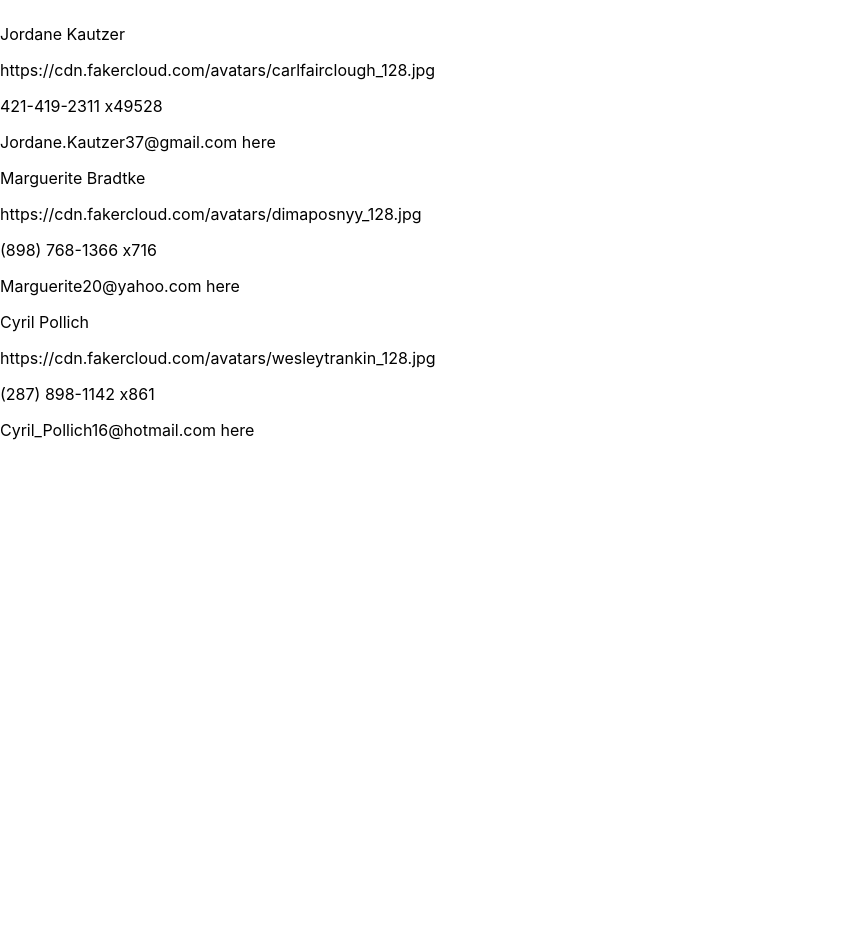
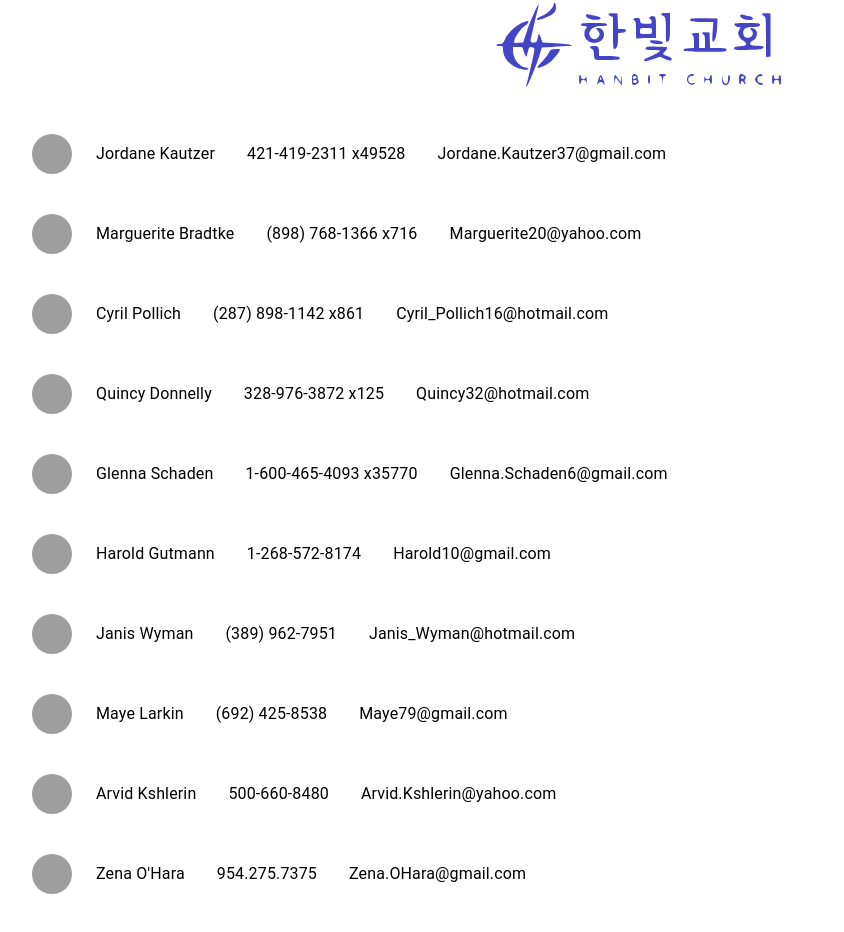
Before and after one commit to SanDiegoHanbitChurch/directory-web, a React (Create React App) app: page / in a window 1280 px wide. Shown: the whole page, without its empty margins (0-844 px from the left). Before the commit the page ends 800 px from the top, so only its background shows below. Built offline with nearby package versions, Linux system fonts and the light colour scheme; grey boxes are pictures that could not be loaded.

Commit message:
Material UI added for spacing and components

```diff
--- a/public/index.html
+++ b/public/index.html
@@ -24,7 +24,7 @@
       work correctly both with client-side routing and a non-root public URL.
       Learn how to configure a non-root public URL by running `npm run build`.
     -->
-    <title>React App</title>
+    <title>Hanbit Church Directory</title>
   </head>
   <body>
     <noscript>You need to enable JavaScript to run this app.</noscript>
--- a/src/App.css
+++ b/src/App.css
@@ -1,38 +1,3 @@
-.App {
-  text-align: center;
+img {
+  width: 300px;
 }
-
-.App-logo {
-  height: 40vmin;
-  pointer-events: none;
-}
-
-@media (prefers-reduced-motion: no-preference) {
-  .App-logo {
-    animation: App-logo-spin infinite 20s linear;
-  }
-}
-
-.App-header {
-  background-color: #282c34;
-  min-height: 100vh;
-  display: flex;
-  flex-direction: column;
-  align-items: center;
-  justify-content: center;
-  font-size: calc(10px + 2vmin);
-  color: white;
-}
-
-.App-link {
-  color: #61dafb;
-}
-
-@keyframes App-logo-spin {
-  from {
-    transform: rotate(0deg);
-  }
-  to {
-    transform: rotate(360deg);
-  }
-}
--- a/src/App.tsx
+++ b/src/App.tsx
@@ -1,10 +1,15 @@
 import React from 'react';
 import './App.css';
 import MembersContainer from './members';
+import HanbitLogo from './assets/hanbitLogo.svg';
+import { Box } from '@material-ui/core';
 
 function App() {
   return (
     <div>
+      <Box display='flex' justifyContent='center'>
+        <img src={HanbitLogo} alt="HanbitLogo" />
+      </Box>
       <MembersContainer />
     </div>
   );
--- a/src/members/avatar.js
+++ /dev/null
@@ -1,9 +0,0 @@
-import React from 'react';
-
-const Avatar = ({avatar}) => {
-    return (
-        <p>{avatar}</p>
-    )
-}
-
-export default Avatar;
--- a/src/members/email.js
+++ b/src/members/email.js
@@ -1,8 +1,11 @@
 import React from 'react';
+import { Box, Typography } from '@material-ui/core';
 
 const Email = ({email}) => {
     return (
-        <p>{email} here</p>
+        <Box p={2}>
+            <Typography>{email}</Typography>
+        </Box>
     )
 }
 
--- a/src/members/index.js
+++ b/src/members/index.js
@@ -25,6 +25,55 @@ const MembersContainer = () => {
                 "phone": "(287) 898-1142 x861",
                 "email": "Cyril_Pollich16@hotmail.com"
             },
+            {
+                "id": "21d764d7-542f-4a81-abc1-0a7b162a76a7",
+                "name": "Quincy Donnelly",
+                "avatar": "https://cdn.fakercloud.com/avatars/namankreative_128.jpg",
+                "phone": "328-976-3872 x125",
+                "email": "Quincy32@hotmail.com"
+            },
+            {
+                "id": "3810273b-48e6-478c-a6bc-7a1171de18b8",
+                "name": "Glenna Schaden",
+                "avatar": "https://cdn.fakercloud.com/avatars/gregsqueeb_128.jpg",
+                "phone": "1-600-465-4093 x35770",
+                "email": "Glenna.Schaden6@gmail.com"
+            },
+            {
+                "id": "0a055f39-9d6c-4e85-a6dc-400a1212baef",
+                "name": "Harold Gutmann",
+                "avatar": "https://cdn.fakercloud.com/avatars/maximsorokin_128.jpg",
+                "phone": "1-268-572-8174",
+                "email": "Harold10@gmail.com"
+            },
+            {
+                "id": "ba121cb1-9ee9-4c33-b7e0-abe6fedf9efc",
+                "name": "Janis Wyman",
+                "avatar": "https://cdn.fakercloud.com/avatars/amandabuzard_128.jpg",
+                "phone": "(389) 962-7951",
+                "email": "Janis_Wyman@hotmail.com"
+            },
+            {
+                "id": "35e88c7c-e61c-4aa9-add0-d62ac9d1e2c6",
+                "name": "Maye Larkin",
+                "avatar": "https://cdn.fakercloud.com/avatars/ooomz_128.jpg",
+                "phone": "(692) 425-8538",
+                "email": "Maye79@gmail.com"
+            },
+            {
+                "id": "2f43a096-cfa7-4e6f-ae4f-a59f70449bb9",
+                "name": "Arvid Kshlerin",
+                "avatar": "https://cdn.fakercloud.com/avatars/mashaaaaal_128.jpg",
+                "phone": "500-660-8480",
+                "email": "Arvid.Kshlerin@yahoo.com"
+            },
+            {
+                "id": "c59eb7c1-9277-437d-a5cb-8cbceb94a87d",
+                "name": "Zena O'Hara",
+                "avatar": "https://cdn.fakercloud.com/avatars/begreative_128.jpg",
+                "phone": "954.275.7375",
+                "email": "Zena.OHara@gmail.com"
+            },
         ];
 
     return (
--- a/src/members/member.js
+++ b/src/members/member.js
@@ -1,5 +1,6 @@
 import React from 'react';
-import Avatar from './avatar';
+import { Box } from '@material-ui/core';
+import MemberAvatar from './memberAvatar';
 import Name from './name';
 import Phone from './phone';
 import Email from './email';
@@ -14,12 +15,12 @@ const Member = ({member}) => {
      } = member
 
     return (
-        <>
+        <Box display="flex" flexDirection="row" m={3}>
+            <MemberAvatar avatar={avatar}/>
             <Name name={name}/>
-            <Avatar avatar={avatar}/>
             <Phone phone={phone}/>
             <Email email={email}/>
-        </>
+        </Box>
     )
 }
 
--- /dev/null
+++ b/src/members/memberAvatar.js
@@ -0,0 +1,13 @@
+import React from 'react';
+import { Avatar, Box } from '@material-ui/core';
+
+
+const MemberAvatar = ({avatar}) => {
+    return (
+        <Box m={1}>
+            <Avatar alt="Member" src={avatar} />
+        </Box>
+    )
+}
+
+export default MemberAvatar;
--- a/src/members/name.js
+++ b/src/members/name.js
@@ -1,8 +1,11 @@
 import React from 'react';
+import { Box, Typography } from '@material-ui/core';
 
 const Name = ({name}) => {
     return (
-        <p>{name}</p>
+        <Box p={2}>
+            <Typography>{name}</Typography>
+        </Box>
     )
 }
 
--- a/src/members/phone.js
+++ b/src/members/phone.js
@@ -1,8 +1,11 @@
 import React from 'react';
+import { Typography, Box } from '@material-ui/core';
 
 const Phone = ({phone}) => {
     return (
-        <p>{phone}</p>
+        <Box p={2}>
+            <Typography>{phone}</Typography>
+        </Box>
     )
 }
 
```
Also changed, not shown: src/assets/hanbitLogo.svg (added), src/logo.svg (deleted).
